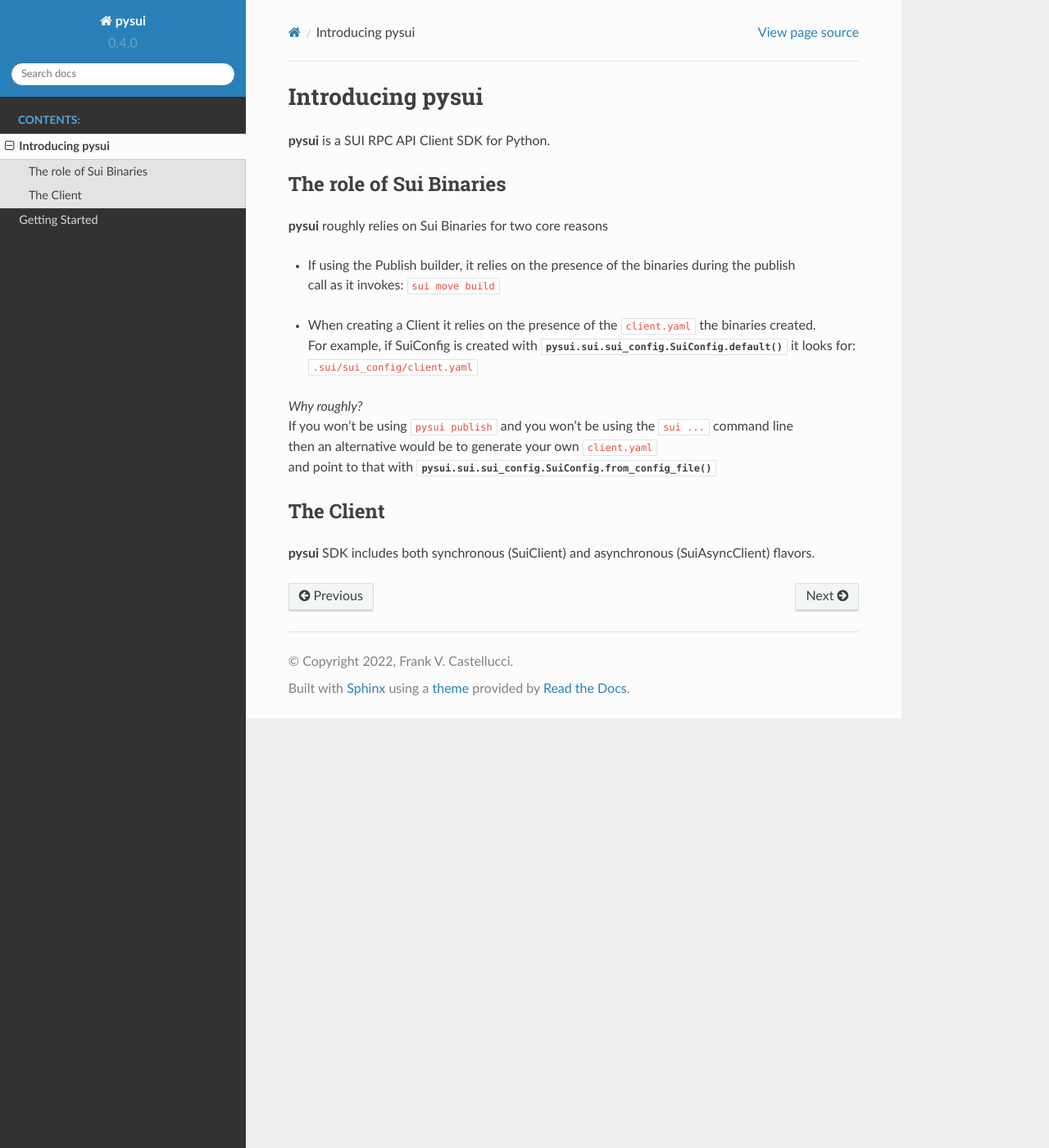
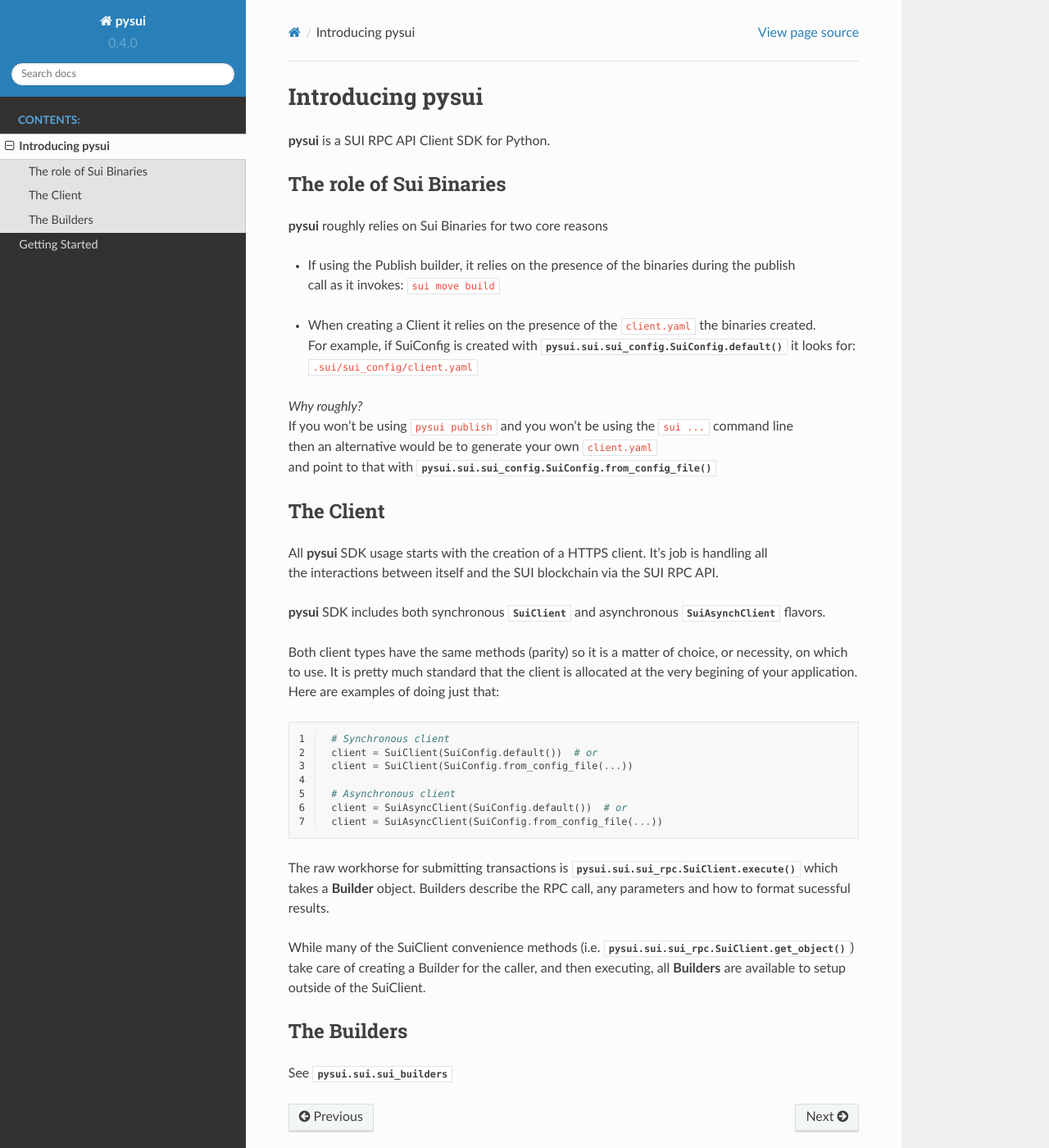
Before and after one commit to FrankC01/pysui, a Sphinx documentation site: the page built from doc/source/intro.rst, in a window 1280 px wide and 1400 px high. Shown: the whole window at 82% size. Built offline with Sphinx 7.4.7 and the Read the Docs theme 2.0.0, drawn with Linux system fonts in a browser that asks for light colours; pages that are not in the unit, such as notebooks, are missing from menus.

Commit message:
Doc and other tweaks

```diff
--- a/doc/source/intro.rst
+++ b/doc/source/intro.rst
@@ -25,4 +25,33 @@
 
 The Client
 ----------
-**pysui** SDK includes both synchronous (SuiClient) and asynchronous (SuiAsyncClient) flavors.
+| All **pysui** SDK usage starts with the creation of a HTTPS client. It's job is handling all
+| the interactions between itself and the SUI blockchain via the SUI RPC API.
+
+**pysui** SDK includes both synchronous :py:class:`~pysui.sui.sui_rpc.SuiClient` and asynchronous :py:class:`~pysui.sui.sui_rpc.SuiAsynchClient` flavors.
+
+Both client types have the same methods (parity) so it is a matter of choice, or necessity, on which to use. It
+is pretty much standard that the client is allocated at the very begining of your application. Here
+are examples of doing just that:
+
+.. code-block:: Python
+   :linenos:
+
+    # Synchronous client
+    client = SuiClient(SuiConfig.default())  # or
+    client = SuiClient(SuiConfig.from_config_file(...))
+
+    # Asynchronous client
+    client = SuiAsyncClient(SuiConfig.default())  # or
+    client = SuiAsyncClient(SuiConfig.from_config_file(...))
+
+The raw workhorse for submitting transactions is :py:meth:`pysui.sui.sui_rpc.SuiClient.execute` which takes a
+**Builder** object. Builders describe the RPC call, any parameters and how to format sucessful results.
+
+While many of the SuiClient convenience methods (i.e. :meth:`pysui.sui.sui_rpc.SuiClient.get_object`) take care of
+creating a Builder for the caller, and then executing, all **Builders** are available to setup outside of the SuiClient.
+
+The Builders
+------------
+
+See :py:mod:`pysui.sui.sui_builders`
```
Also changed, not shown: 2 other files.
